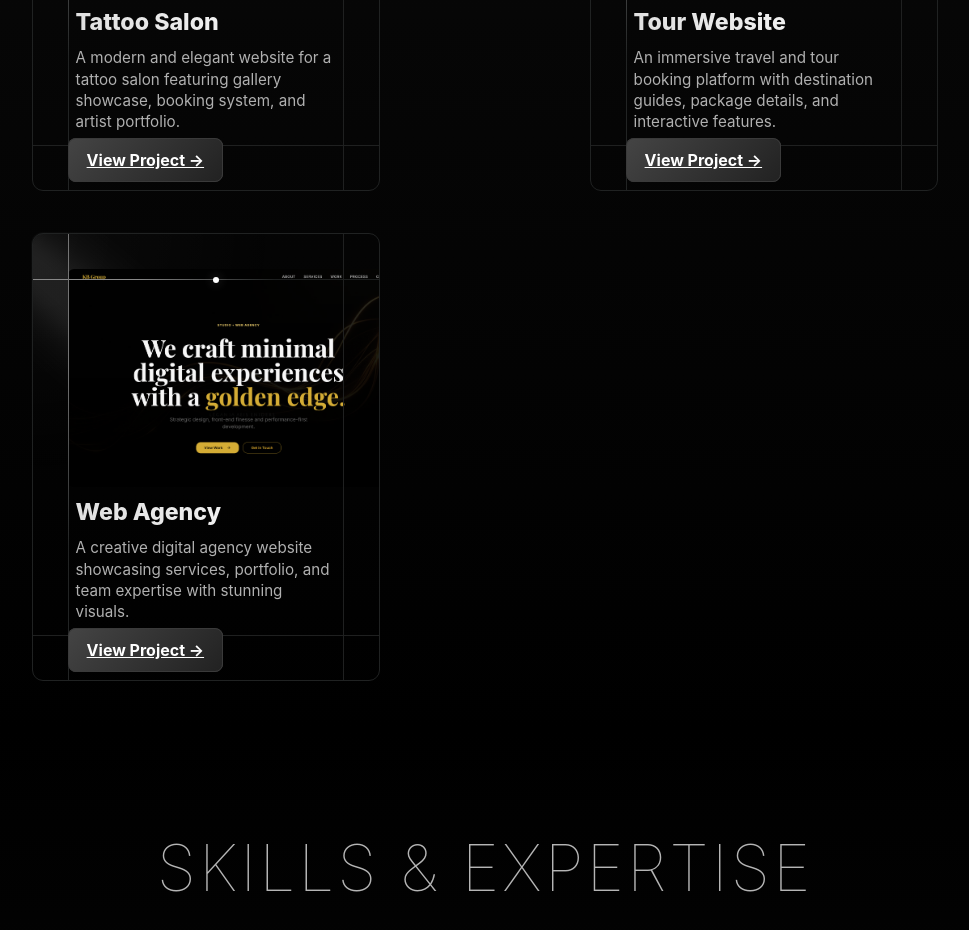
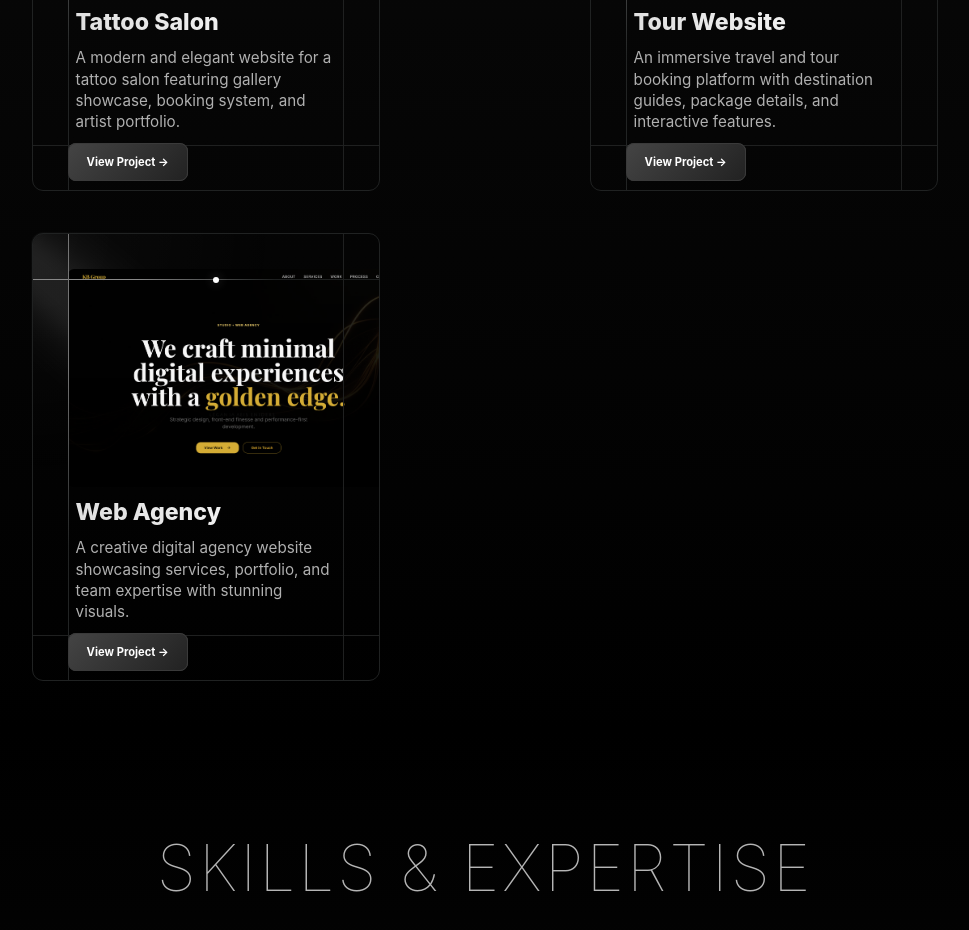
Before and after one commit to Kunal0721/portfolio, a plain HTML site: page index.html in a window 1280 px wide. Shown: the part 2780-3710 px from the top of the page, without its empty margins (155-1124 px from the left). Drawn offline with nearby package versions, Linux system fonts and the light colour scheme; animation ran at ten frames a second.

Commit message:
project button is updated

```diff
--- a/index.html
+++ b/index.html
@@ -170,7 +170,9 @@
             color: #fff;
             font-weight: 700;
             cursor: pointer;
-            transition: all .25s
+            transition: all .25s;
+            text-decoration: none;
+            font-size: .70rem;
         }
 
         .project-button:hover {
```
